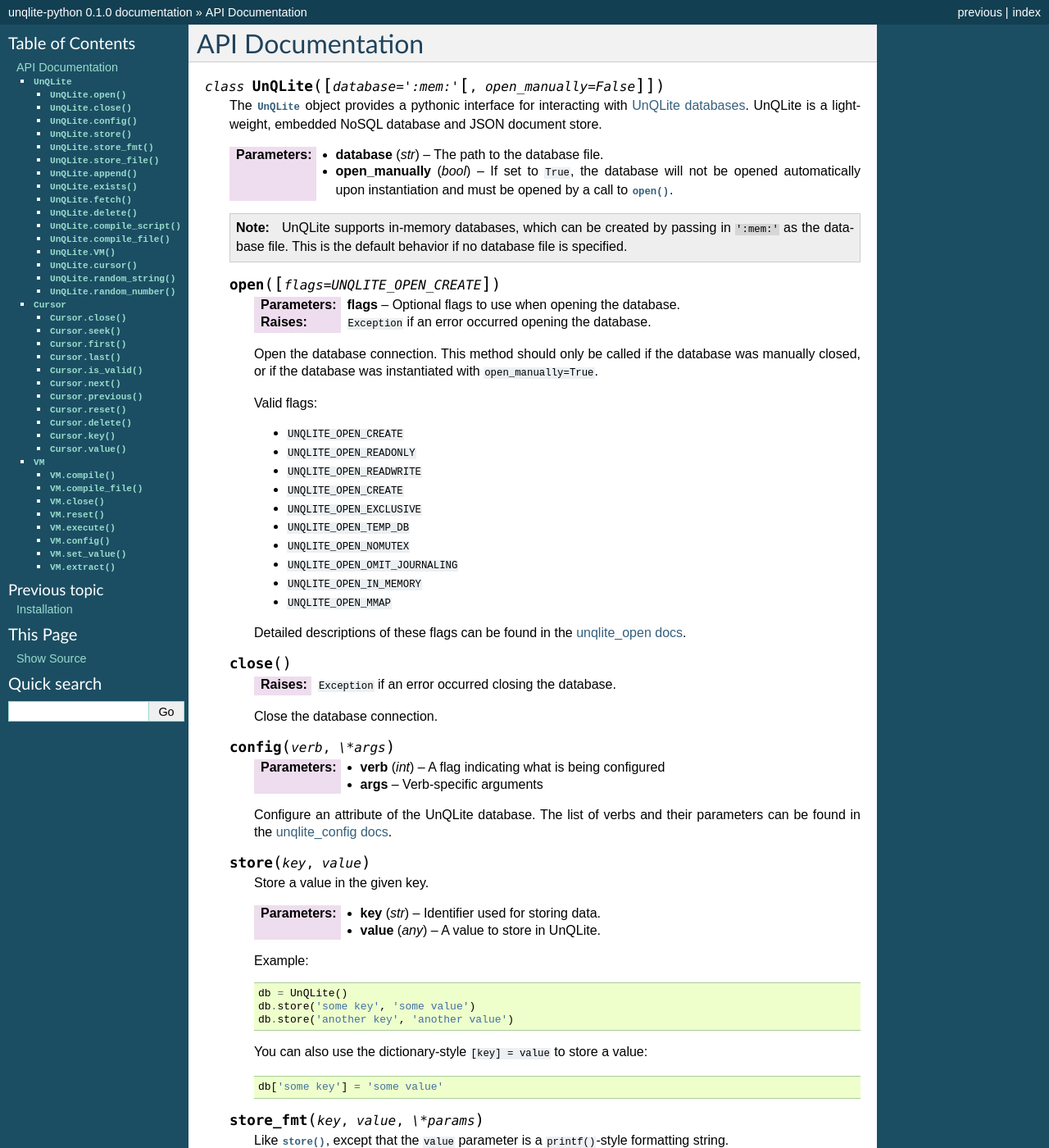
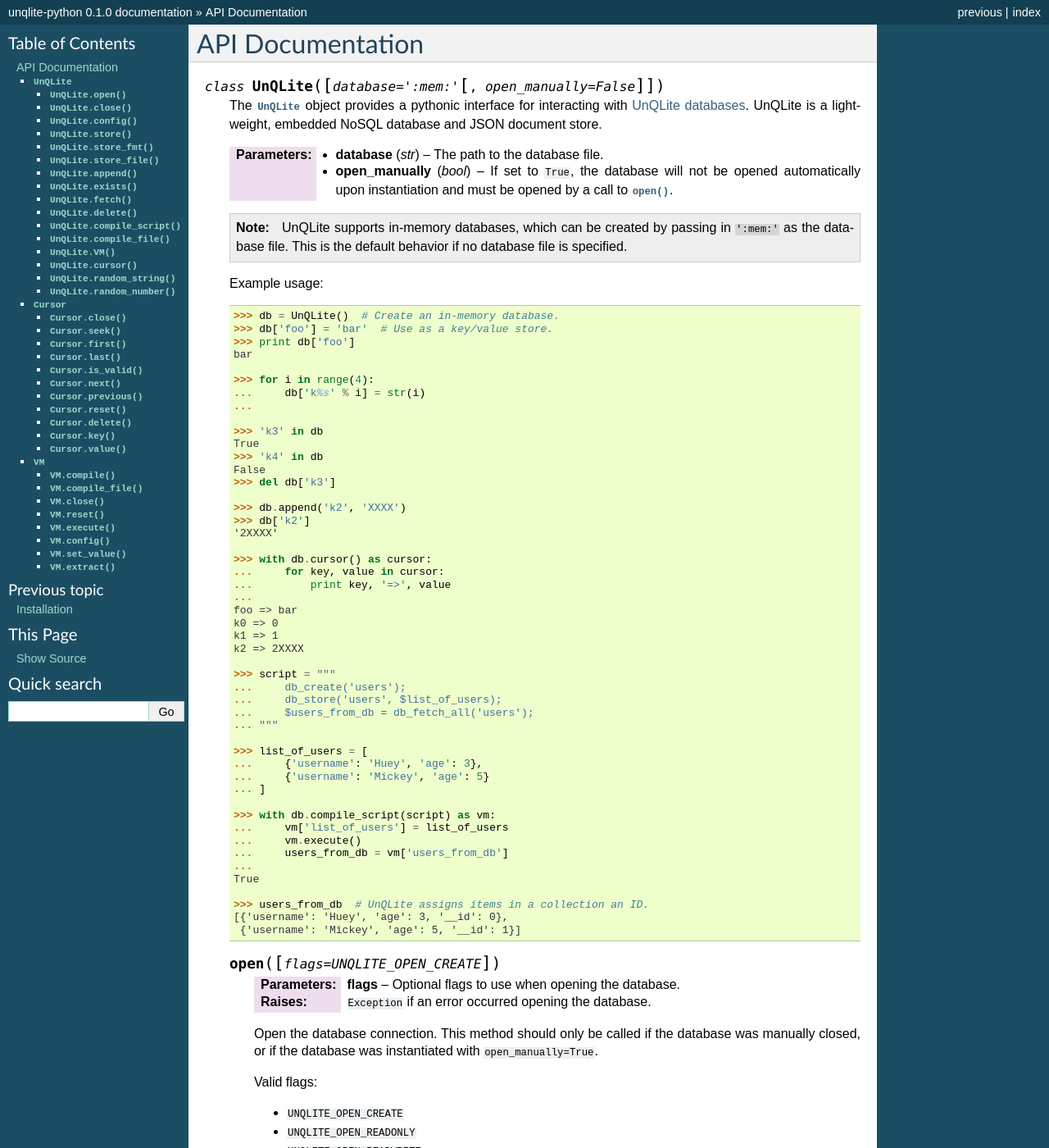
Before and after one commit to coleifer/unqlite-python, a Sphinx documentation site: the page built from docs/api.rst, in a window 1280 px wide and 1400 px high. Shown: the whole window at 82% size. Built offline with Sphinx 7.4.7, drawn with Linux system fonts in a browser that asks for light colours.

Commit message:
More API docs.

```diff
--- a/docs/api.rst
+++ b/docs/api.rst
@@ -18,6 +18,60 @@
         UnQLite supports in-memory databases, which can be created by passing
         in ``':mem:'`` as the database file. This is the default behavior if
         no database file is specified.
+
+    Example usage:
+
+    .. code-block:: pycon
+
+        >>> db = UnQLite()  # Create an in-memory database.
+        >>> db['foo'] = 'bar'  # Use as a key/value store.
+        >>> print db['foo']
+        bar
+
+        >>> for i in range(4):
+        ...     db['k%s' % i] = str(i)
+        ...
+
+        >>> 'k3' in db
+        True
+        >>> 'k4' in db
+        False
+        >>> del db['k3']
+
+        >>> db.append('k2', 'XXXX')
+        >>> db['k2']
+        '2XXXX'
+
+        >>> with db.cursor() as cursor:
+        ...     for key, value in cursor:
+        ...         print key, '=>', value
+        ...
+        foo => bar
+        k0 => 0
+        k1 => 1
+        k2 => 2XXXX
+
+        >>> script = """
+        ...     db_create('users');
+        ...     db_store('users', $list_of_users);
+        ...     $users_from_db = db_fetch_all('users');
+        ... """
+
+        >>> list_of_users = [
+        ...     {'username': 'Huey', 'age': 3},
+        ...     {'username': 'Mickey', 'age': 5}
+        ... ]
+
+        >>> with db.compile_script(script) as vm:
+        ...     vm['list_of_users'] = list_of_users
+        ...     vm.execute()
+        ...     users_from_db = vm['users_from_db']
+        ...
+        True
+
+        >>> users_from_db  # UnQLite assigns items in a collection an ID.
+        [{'username': 'Huey', 'age': 3, '__id': 0},
+         {'username': 'Mickey', 'age': 5, '__id': 1}]
 
     .. py:method:: open([flags=UNQLITE_OPEN_CREATE])
 
```
